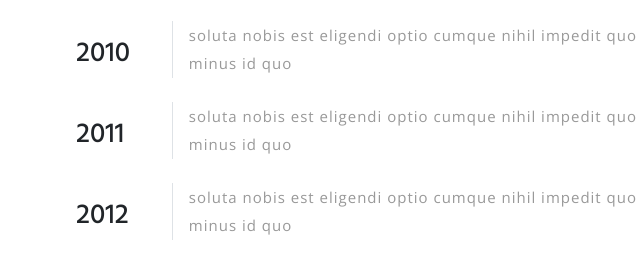
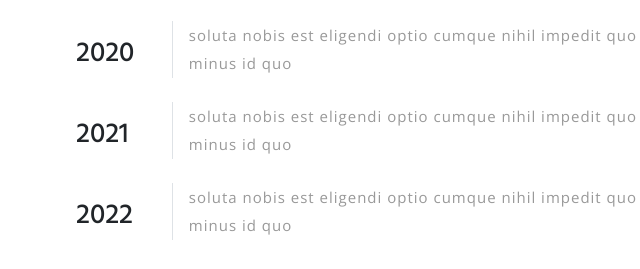
Before and after one commit to DwarapudiSriDeepika/project-for-FRT-, a plain HTML site: page about.html in a window 1280 px wide. Shown: the part 627-896 px from the top of the page, 9-649 px from the left. Drawn offline with nearby package versions, Linux system fonts and the light colour scheme.

Commit message:
Update about.html

```diff
--- a/about.html
+++ b/about.html
@@ -133,7 +133,7 @@
 					<h3 class="about-title mb-md-4 mb-3">Awards Winning</h3>
 					<div class="row">
 						<div class="col-sm-2 col-3 text-sm-left text-center left-year mt-sm-3 mt-2">
-							<h3>2010</h3>
+							<h3>2020</h3>
 						</div>
 						<div class="col-sm-9 col-8 right-text-whtree border-left pl-3">
 							<p>soluta nobis est eligendi optio cumque nihil impedit quo minus id quo</p>
@@ -141,7 +141,7 @@
 					</div>
 					<div class="row my-4">
 						<div class="col-sm-2 col-3 text-sm-left text-center  left-year mt-sm-3 mt-2">
-							<h3>2011</h3>
+							<h3>2021</h3>
 						</div>
 						<div class="col-sm-9 col-8 right-text-whtree border-left pl-3">
 							<p>soluta nobis est eligendi optio cumque nihil impedit quo minus id quo</p>
@@ -149,7 +149,7 @@
 					</div>
 					<div class="row">
 						<div class="col-sm-2 col-3 text-sm-left text-center left-year mt-sm-3 mt-2">
-							<h3>2012</h3>
+							<h3>2022</h3>
 						</div>
 						<div class="col-sm-9 col-8 right-text-whtree border-left pl-3">
 							<p>soluta nobis est eligendi optio cumque nihil impedit quo minus id quo</p>
```
